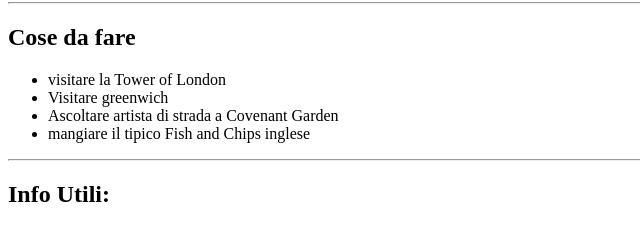
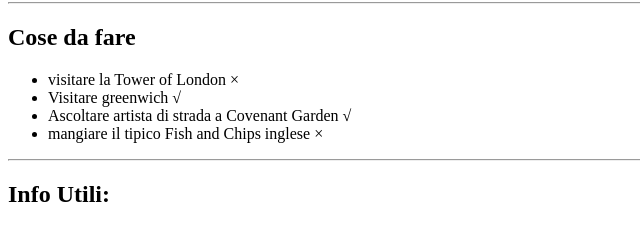
Before and after one commit to ClaPascarella/html-london-trip, a plain HTML site: page index.html in a window 1280 px wide. Shown: the part 820-1045 px from the top of the page, 0-640 px from the left. Drawn offline with Linux system fonts and the light colour scheme.

Commit message:
aggiunto spunte

```diff
--- a/index.html
+++ b/index.html
@@ -55,10 +55,10 @@
     <h2>Cose da fare</h2>
 
     <ul>
-        <li>visitare la Tower of London</li>
-        <li>Visitare greenwich</li>
-        <li>Ascoltare artista di strada a Covenant Garden</li>
-        <li>mangiare il tipico Fish and Chips inglese</li>
+        <li>visitare la Tower of London &times;</li>
+        <li>Visitare greenwich &radic;</li>
+        <li>Ascoltare artista di strada a Covenant Garden  &radic;</li>
+        <li>mangiare il tipico Fish and Chips inglese &times;</li>
     </ul>
 
     <hr>
```
